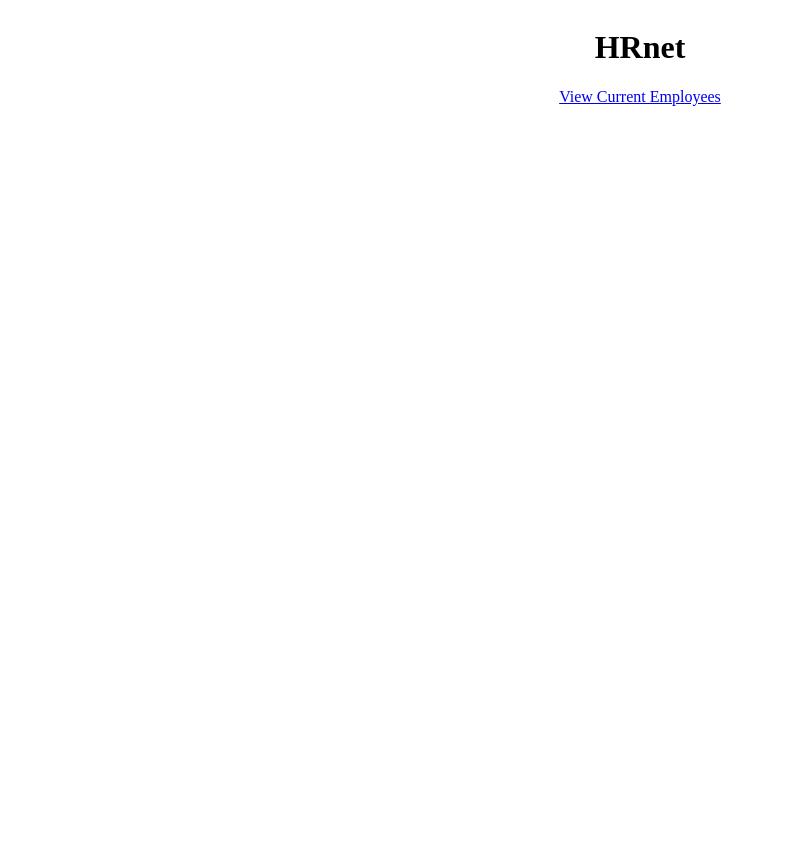
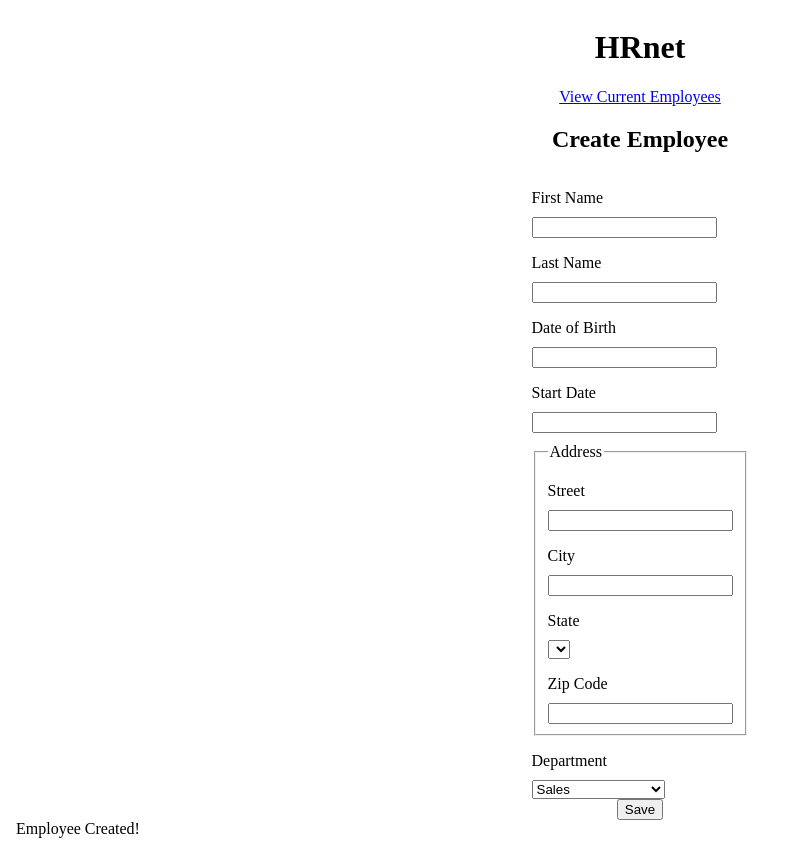
Before and after one commit to selnir/hrnet, a React (Create React App) app: page / in a window 1280 px wide. Shown: the whole page, without its empty margins (0-793 px from the left). Before the commit the page ends 800 px from the top, so only its background shows below. Built offline with nearby package versions, Linux system fonts and the light colour scheme.

Commit message:
init raw form

```diff
--- a/src/page/home.js
+++ b/src/page/home.js
@@ -1,18 +1,57 @@
 import React from "react";
 import { Link } from "react-router-dom";
-
-
-
-
 
 function Home() {
     return (<main>
         <div className="title">
-        <h1>HRnet</h1>
+          <h1>HRnet</h1>
         </div>
         <div className="container">
-        <Link  to="Employee">View Current Employees</Link>
+          <Link  to="Employee">View Current Employees</Link>
+          <h2>Create Employee</h2>
+          <form action="#" id="create-employee">
+
+                <label for="first-name">First Name</label>
+                <input type="text" id="first-name" />
+
+                <label for="last-name">Last Name</label>
+                <input type="text" id="last-name" />
+
+                <label for="date-of-birth">Date of Birth</label>
+                <input id="date-of-birth" type="text" />
+
+                <label for="start-date">Start Date</label>
+                <input id="start-date" type="text" />
+
+                <fieldset class="address">
+                    <legend>Address</legend>
+
+                    <label for="street">Street</label>
+                    <input id="street" type="text" />
+
+                    <label for="city">City</label>
+                    <input id="city" type="text" />
+
+                    <label for="state">State</label>
+                    <select name="state" id="state"></select>
+
+                    <label for="zip-code">Zip Code</label>
+                    <input id="zip-code" type="number" />
+                </fieldset>
+
+                <label for="department">Department</label>
+                <select name="department" id="department">
+                    <option>Sales</option>
+                    <option>Marketing</option>
+                    <option>Engineering</option>
+                    <option>Human Resources</option>
+                    <option>Legal</option>
+                </select>
+            </form>
+            <button onclick="saveEmployee()">Save</button>
         </div>
+        <div id="confirmation" class="modal">Employee Created!</div>
+
         </main>
     );
     }
```
